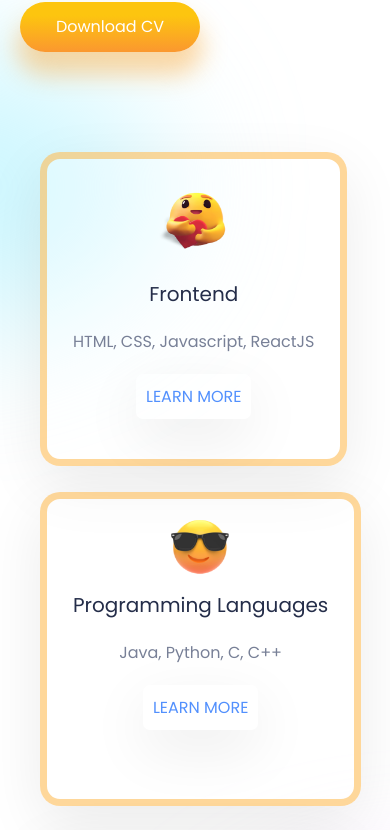
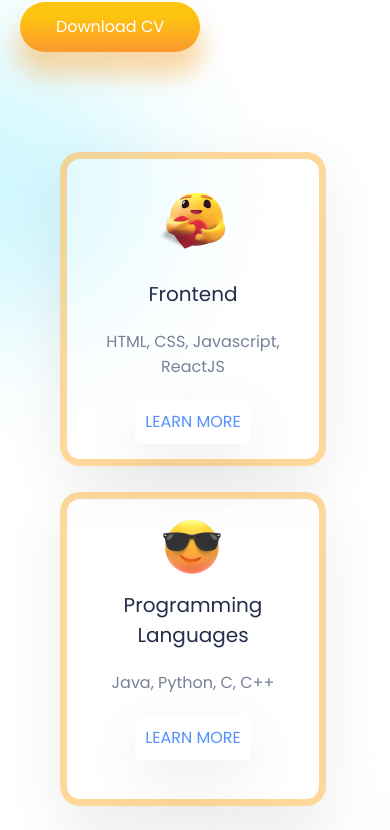
Before and after one commit to rajeev-30/react-portfolio1, a React (Create React App) app: page / in a window 390 px wide. Shown: the part 1915-2745 px from the top of the page. Built offline with nearby package versions, Linux system fonts and the light colour scheme.

Commit message:
made some changes

```diff
--- a/src/Components/Card/card.css
+++ b/src/Components/Card/card.css
@@ -35,6 +35,6 @@
 
 @media screen and (max-width: 480px){
     .card{
-        width: auto;
+        /* width: auto; */
     }
 }
--- a/src/Components/Services/services.css
+++ b/src/Components/Services/services.css
@@ -69,7 +69,7 @@
         display: flex;
         flex-direction: column;
         gap: 17rem;
-        margin-left: 1rem;
+        margin-left: 2rem;
         /* margin-right: -8rem; */
     }
     .cards>*{
```
